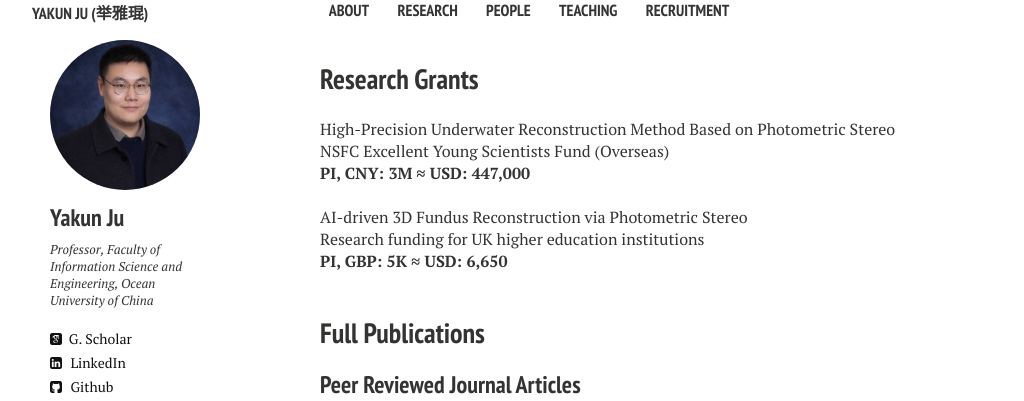
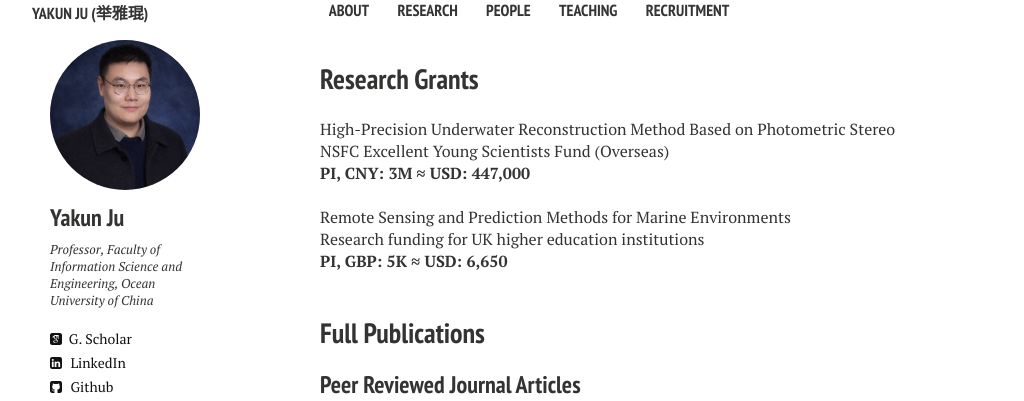
Before and after one commit to juyakun/juyakun.github.io, a Jekyll site: the page built from research.md, in a window 1280 px wide and 900 px high. Shown: the top 401 px of the window, without its empty margins (112-1136 px from the left). Built offline with Jekyll 4.4.1, drawn with Linux system fonts in a browser that asks for light colours; nearby versions of some CDN libraries.

Commit message:
Update research.md

```diff
--- a/research.md
+++ b/research.md
@@ -29,7 +29,7 @@ NSFC Excellent Young Scientists Fund (Overseas)
 **PI, CNY: 3M ≈ USD: 447,000**
 <br>
 <br>
-AI-driven 3D Fundus Reconstruction via Photometric Stereo
+Remote Sensing and Prediction Methods for Marine Environments
 Research funding for UK higher education institutions
 **PI, GBP: 5K ≈ USD: 6,650**
 <br>
```
